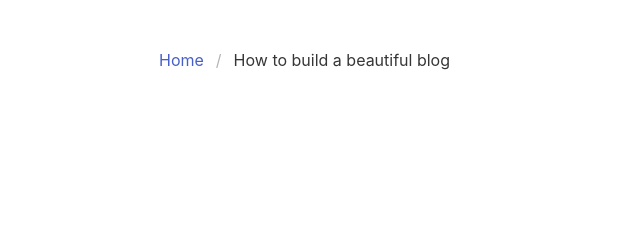
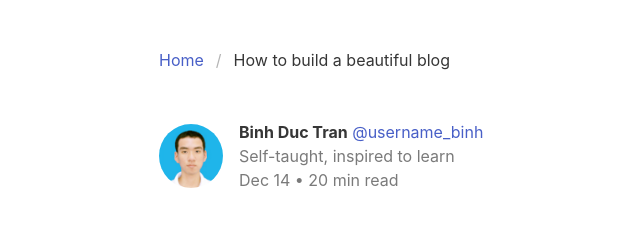
Before and after one commit to binhtran432k/bulma-learning, a website built with Vite: page blog/index.html in a window 1280 px wide. Shown: the whole page, without its empty margins (169-809 px from the left). Built offline with nearby package versions, Linux system fonts and the light colour scheme.

Commit message:
feat(blog): add media

```diff
--- a/blog/index.html
+++ b/blog/index.html
@@ -34,5 +34,31 @@
         </nav>
       </div>
     </section>
+    <section class="section px-0 pt-0">
+      <div class="container grid">
+        <article class="media">
+          <figure class="media-left is-align-self-center">
+            <p class="image is-64x64 is-square">
+              <img
+                class="is-rounded"
+                src="./images/me.jpg"
+                style="object-fit: cover; object-position: 0 0"
+                alt="Binh Duc Tran"
+              />
+            </p>
+          </figure>
+          <div class="media-content">
+            <div class="content">
+              <strong>Binh Duc Tran</strong>
+              <a href="#">@username_binh</a>
+              <div class="has-text-grey">Self-taught, inspired to learn</div>
+              <span class="has-text-grey"
+                ><time datetime="2023-12-14">Dec 14</time> • 20 min read</span
+              >
+            </div>
+          </div>
+        </article>
+      </div>
+    </section>
   </body>
 </html>
```
